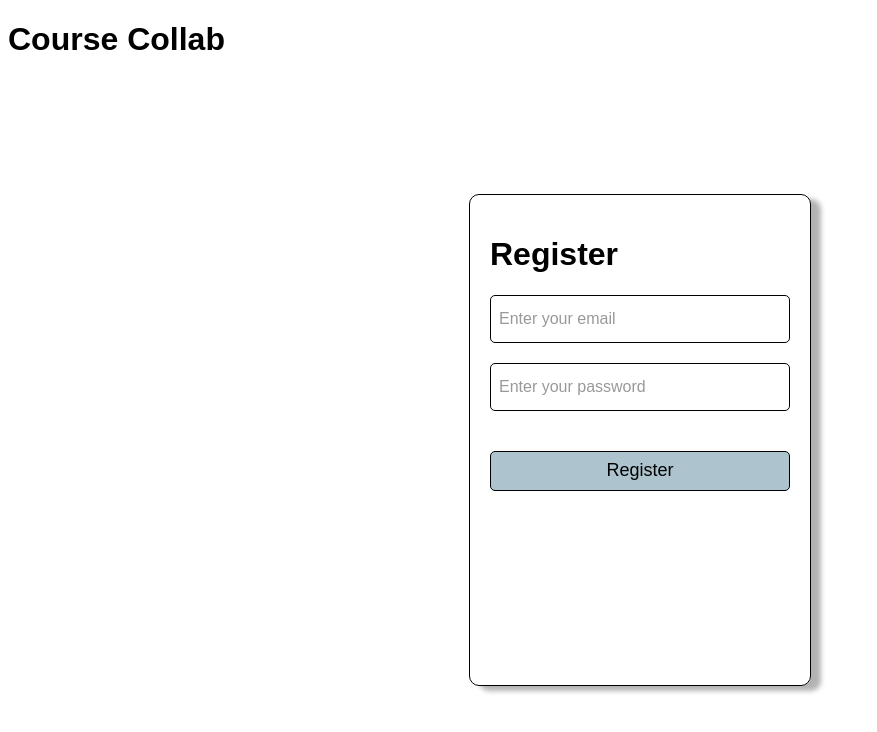
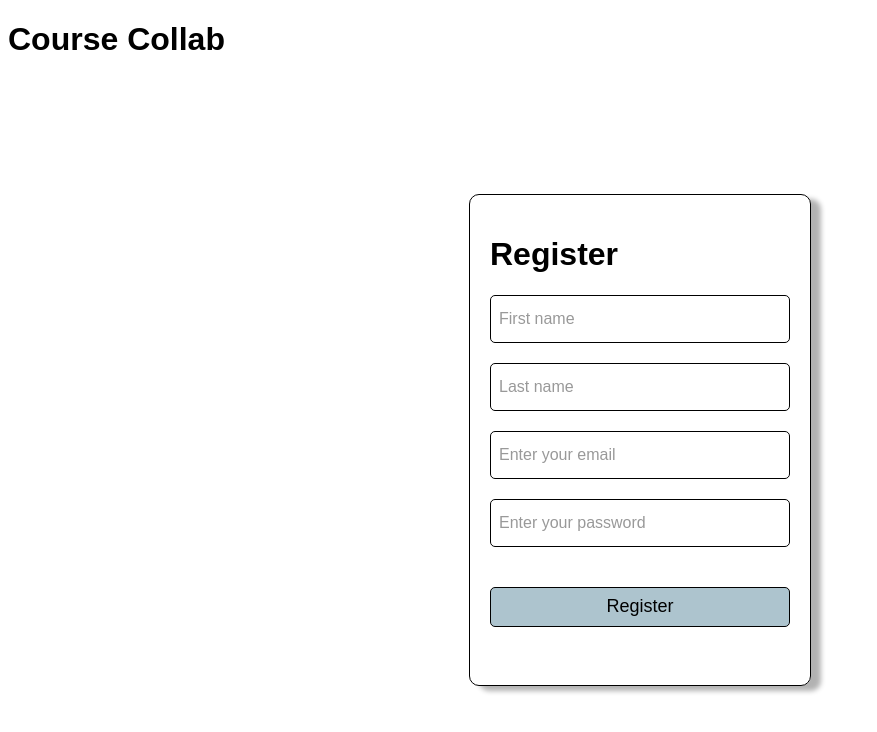
Before and after one commit to micah-eL/course-collab, an Angular app: page /login in a window 1280 px wide. Both pictures are taken after a click on the button "Register". Shown: the top 732 px of the page, without its empty margins (0-877 px from the left). Built offline with nearby package versions, Linux system fonts and the light colour scheme.

Commit message:
Add first name and last name fields to register page

```diff
--- a/src/app/components/login/login.component.html
+++ b/src/app/components/login/login.component.html
@@ -27,6 +27,12 @@
             <h1>Register</h1>
             <form (submit)="register()" class="form">
                 <div>
+                    <input type="text" name="firstName" [(ngModel)]="firstName" placeholder="First name" class="inputs">
+                </div>
+                <div>
+                    <input type="text" name="lastName" [(ngModel)]="lastName" placeholder="Last name" class="inputs">
+                </div>
+                <div>
                     <input type="text" name="email" [(ngModel)]="email" placeholder="Enter your email" class="inputs">
                 </div>
                 <div>
--- a/src/app/components/login/login.component.ts
+++ b/src/app/components/login/login.component.ts
@@ -12,6 +12,8 @@ import { AuthService } from '../../services/auth.service';
 export class LoginComponent {
     email: string = '';
     password: string = '';
+    firstName: string = '';
+    lastName: string = '';
 
     showLoginPage: boolean = true;
 
```
